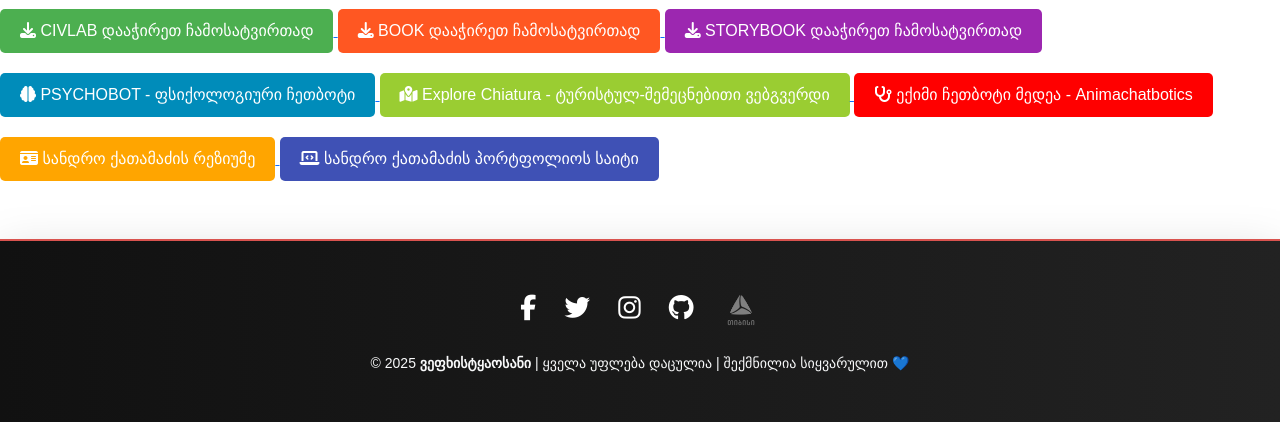
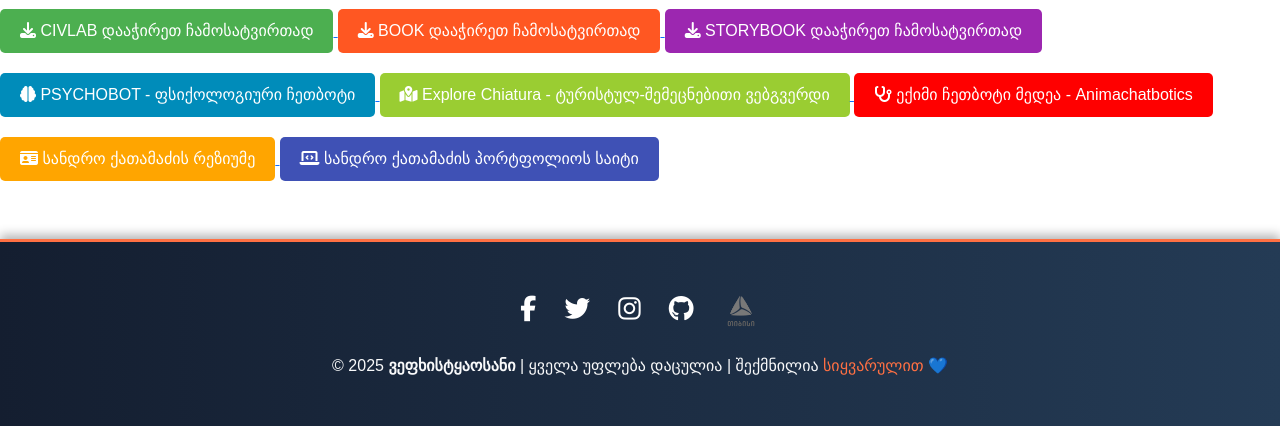
Before and after one commit to SANDRICKSON/vefxistyaosani, a Flask app: page /about in a window 1280 px wide. Shown: the part 1153-1579 px from the top of the page. Run offline with Flask 3, Linux system fonts and the light colour scheme; some web fonts are replaced.

Commit message:
Update footer.html

```diff
--- a/templates/footer.html
+++ b/templates/footer.html
@@ -1,34 +1,35 @@
-
-<footer class="bg-dark text-light py-5 mt-5 shadow-lg">
+<footer class="footer text-light py-5 mt-5">
   <div class="container text-center">
 
-    <div class="mb-4">
-      <a href="https://facebook.com" target="_blank" class="social-icon">
-        <i class="fab fa-facebook-f"></i>
-      </a>
-      <a href="https://twitter.com" target="_blank" class="social-icon">
-        <i class="fab fa-twitter"></i>
-      </a>
-      <a href="https://instagram.com" target="_blank" class="social-icon">
-        <i class="fab fa-instagram"></i>
-      </a>
-      <a href="https://github.com" target="_blank" class="social-icon">
-        <i class="fab fa-github"></i>
-      </a>
+    <div class="social-icons mb-4">
+      <a href="https://facebook.com" target="_blank" class="social-icon"><i class="fab fa-facebook-f"></i></a>
+      <a href="https://twitter.com" target="_blank" class="social-icon"><i class="fab fa-twitter"></i></a>
+      <a href="https://instagram.com" target="_blank" class="social-icon"><i class="fab fa-instagram"></i></a>
+      <a href="https://github.com" target="_blank" class="social-icon"><i class="fab fa-github"></i></a>
       <a href="https://www.tbceducation.ge/" target="_blank" class="social-icon">
         <img src="{{ url_for('static', filename='tbc-logo.png') }}" alt="TBC" class="tbc-logo">
       </a>
     </div>
 
-    <p class="mb-0 small" style="font-family: 'BPG Classic Medium', sans-serif;">
-      © 2025 <strong>ვეფხისტყაოსანი</strong> | ყველა უფლება დაცულია | შექმნილია სიყვარულით 💙
+    <p class="mb-0" style="font-family: 'BPG Classic Medium', sans-serif;">
+      © 2025 <strong>ვეფხისტყაოსანი</strong> | ყველა უფლება დაცულია | შექმნილია <span style="color:#ff7043;">სიყვარულით</span> 💙
     </p>
   </div>
 </footer>
 
 <style>
+  .footer {
+    background: linear-gradient(to right, #141e30, #243b55);
+    border-top: 3px solid #ff7043;
+    box-shadow: 0 -4px 10px rgba(0, 0, 0, 0.3);
+  }
+
+  .social-icons {
+    margin-bottom: 20px;
+  }
+
   .social-icon {
-    color: #ffffff;
+    color: #fff;
     margin: 0 12px;
     font-size: 1.6rem;
     transition: color 0.3s ease, transform 0.3s ease;
@@ -36,7 +37,7 @@
   }
 
   .social-icon:hover {
-    color: #d9534f !important;
+    color: #ff7043;
     transform: scale(1.2);
     text-decoration: none;
   }
@@ -46,16 +47,11 @@
     height: auto;
     vertical-align: middle;
     transition: transform 0.3s ease;
-    filter: grayscale(100%) brightness(90%);
+    filter: grayscale(100%) brightness(85%);
   }
 
   .tbc-logo:hover {
-    transform: scale(1.2);
+    transform: scale(1.15);
     filter: grayscale(0%) brightness(100%);
   }
-
-  footer {
-    background: linear-gradient(to right, #111, #222);
-    border-top: 2px solid #d9534f;
-  }
 </style>
```
